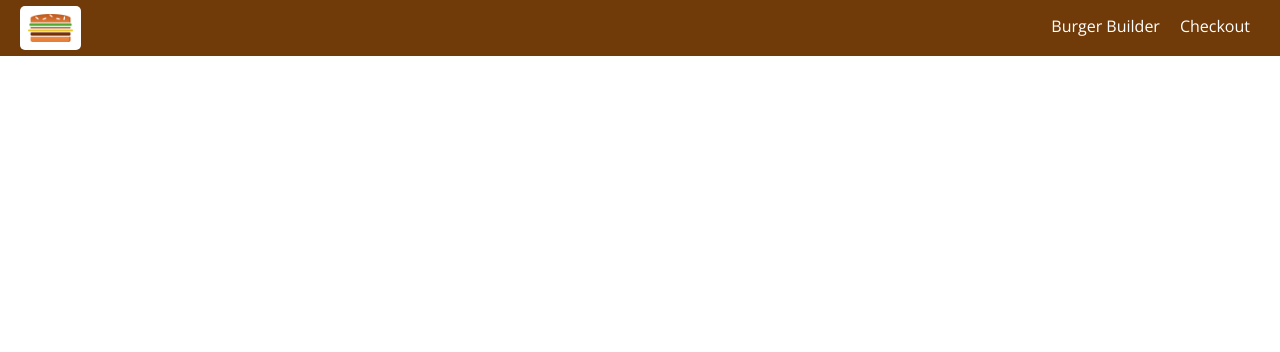
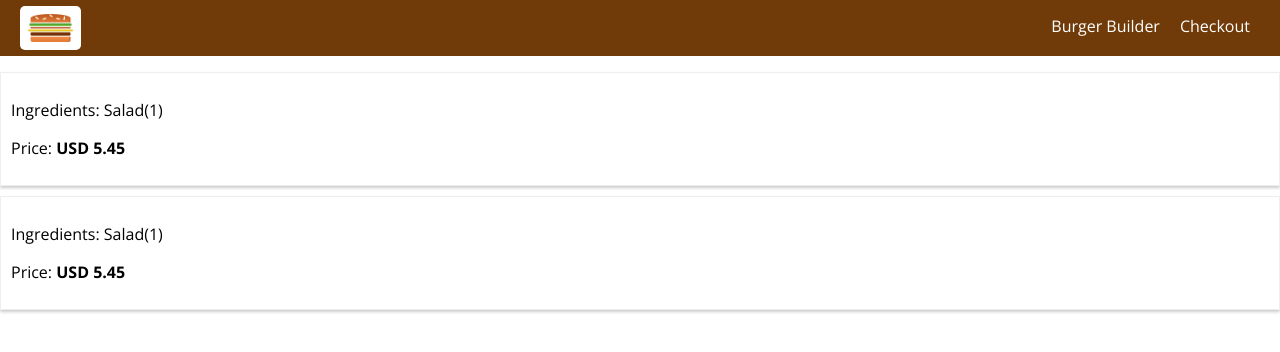
Before and after one commit to leopoldkwok/burger-builder, a React app: page /orders in a window 1280 px wide. Shown: the top 352 px of the page. Built offline with nearby package versions, Linux system fonts and the light colour scheme.

Commit message:
Adding an Orders Page

```diff
--- a/src/App.js
+++ b/src/App.js
@@ -4,6 +4,7 @@
 import Layout from './hoc/Layout/Layout';
 import BurgerBuilder from './containers/BurgerBuilder/BurgerBuilder';
 import Checkout from './containers/Checkout/Checkout';
+import Orders from './containers/Orders/Orders';
 
 class App extends Component {
   render() {
@@ -12,6 +13,7 @@
         <Layout>
           <Switch>
             <Route path='/checkout' component={Checkout} />
+            <Route path='/orders' component={Orders} />
             <Route path='/' exact component={BurgerBuilder} />
           </Switch>
         </Layout>
--- /dev/null
+++ b/src/components/Order/Order.css
@@ -0,0 +1,8 @@
+.Order {
+  width: 100%;
+  border: 1px solid#eee;
+  box-shadow: 0 2px 3px #ccc;
+  padding: 10px;
+  margin: 10px auto;
+  box-sizing: border-box;
+}
--- /dev/null
+++ b/src/components/Order/Order.js
@@ -0,0 +1,14 @@
+import React from 'react';
+
+import classes from './Order.css';
+
+const order = (props) => (
+  <div className={classes.Order}>
+    <p>Ingredients: Salad(1)</p>
+    <p>
+      Price: <strong>USD 5.45</strong>
+    </p>
+  </div>
+);
+
+export default order;
--- /dev/null
+++ b/src/containers/Orders/Orders.js
@@ -0,0 +1,16 @@
+import React, { Component } from 'react';
+
+import Order from '../../components/Order/Order';
+
+class Orders extends Component {
+  render() {
+    return (
+      <div>
+        <Order />
+        <Order />
+      </div>
+    );
+  }
+}
+
+export default Orders;
```
